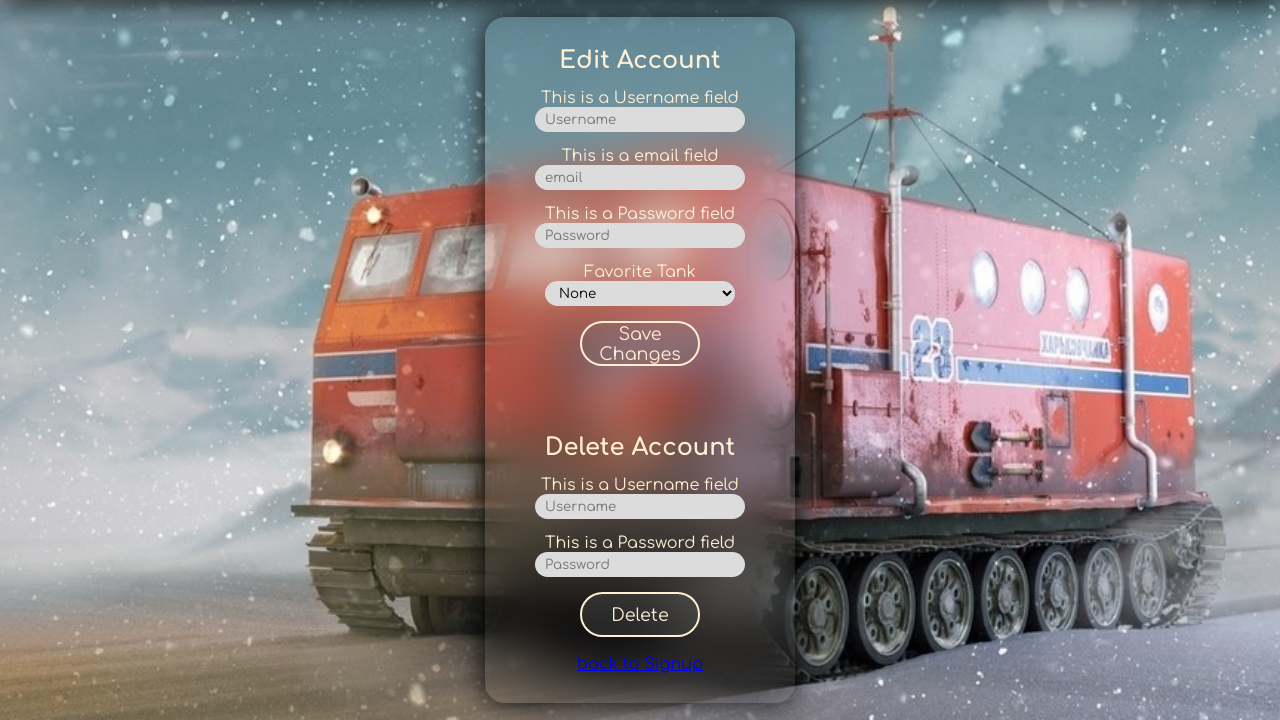
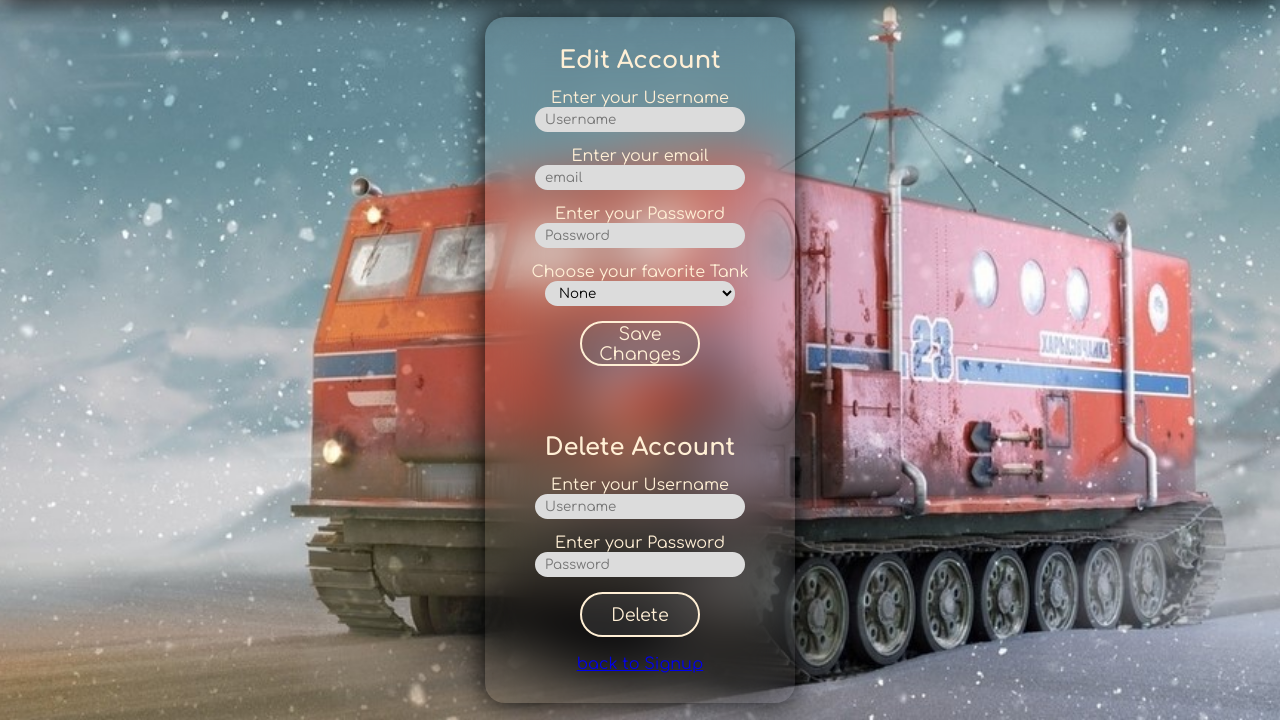
Before and after one commit to LoganDuran/PHPprojectCrud, a PHP site: page /change.php in a window 1280 px wide. Shown: the part 169-889 px from the top of the page. Run offline with PHP 8.4, Linux system fonts and the light colour scheme.

Commit message:
signup form changes

```diff
--- a/change.php
+++ b/change.php
@@ -7,16 +7,16 @@
         <div class="wrapper">
             <form class="centralni-input" action="inc/userupdate.php" method="post">
                 <h2>Edit Account</h2>
-                <label for="username">This is a Username field</label>
+                <label for="username">Enter your Username</label>
                 <input id="username" type="text" name="username" placeholder="Username">
 
-                <label for="email">This is a email field</label>
+                <label for="email">Enter your email</label>
                 <input id="email" type="text" name="email" placeholder="email">
 
-                <label for="pwd">This is a Password field</label>
+                <label for="pwd">Enter your Password</label>
                 <input type="password" name="pwd" id="pwd" placeholder="Password">
 
-                <label for="favtank">Favorite Tank</label>
+                <label for="favtank">Choose your favorite Tank</label>
                 <select id="favtank" name="favtank">
                     <option value="none">None</option>
                     <option value="t34">T-34</option>
@@ -31,10 +31,10 @@
 
             <form class="centralni-input" action="inc/userdelete.php" method="post">
                 <h2>Delete Account</h2>
-                <label for="username">This is a Username field</label>
+                <label for="username">Enter your Username</label>
                 <input id="username" type="text" name="username" placeholder="Username">
 
-                <label for="pwd">This is a Password field</label>
+                <label for="pwd">Enter your Password</label>
                 <input type="password" name="pwd" id="pwd" placeholder="Password">
 
 
```
Also changed, not shown: index.php (+7 -4 lines).
